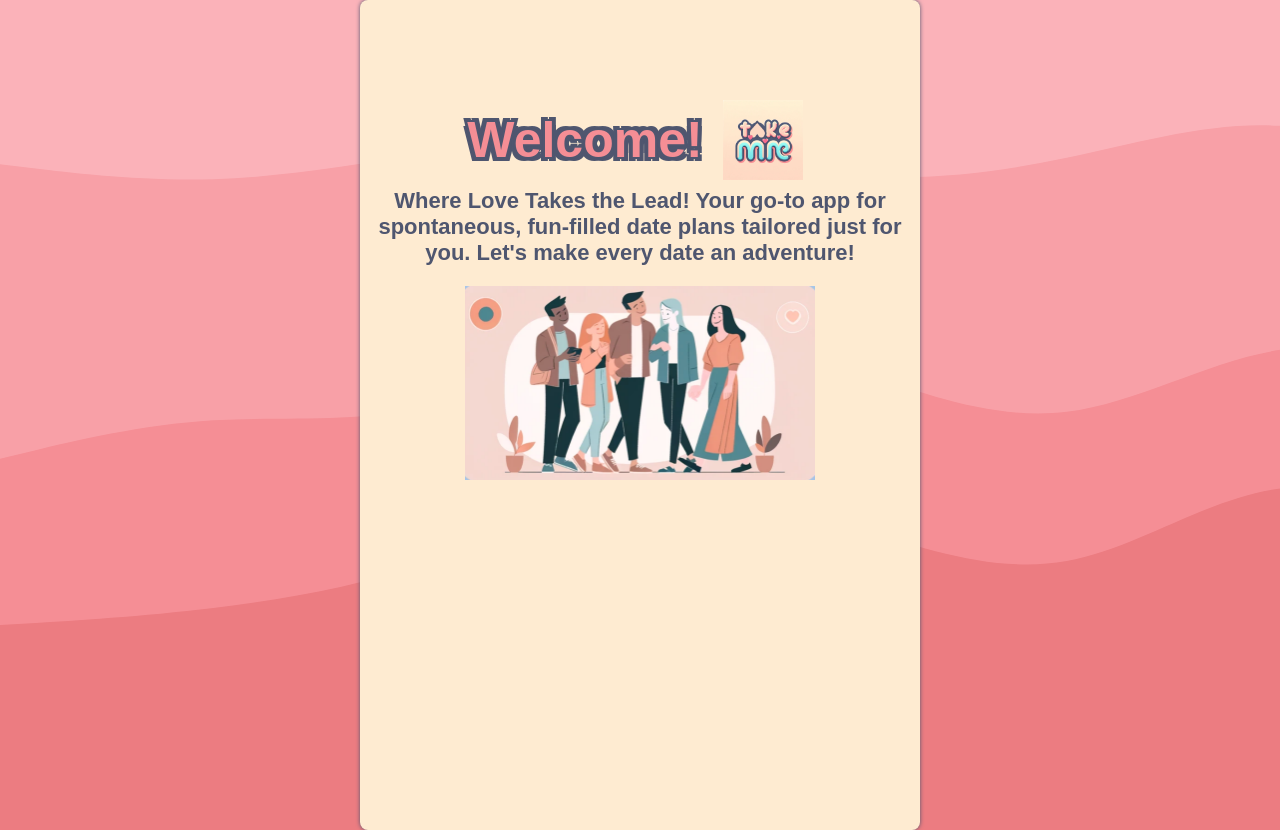
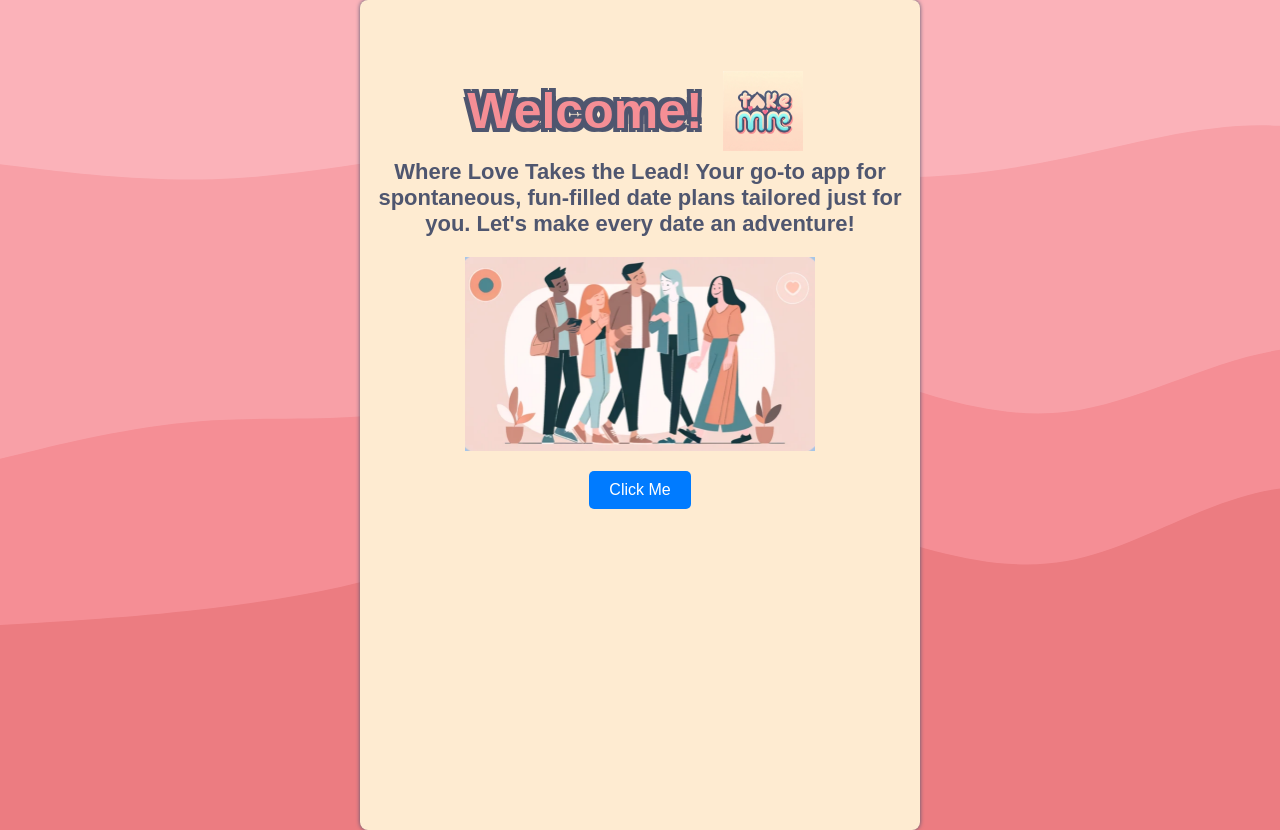
Before and after one commit to syedomair0/ByteMe-Hackathon, a React (Create React App) app in the folder byte-me/: page / in a window 1280 px wide. Built offline with nearby package versions, Linux system fonts and the light colour scheme.

Commit message:
welcome page updates

```diff
--- a/byte-me/src/components/Home.js
+++ b/byte-me/src/components/Home.js
@@ -1,17 +1,18 @@
-import React, {useState} from 'react'
-import { useNavigate } from 'react-router-dom'
-import background from '../assets/waves.svg'
+import React, { useState } from 'react';
+import { useNavigate } from 'react-router-dom';
+import background from '../assets/waves.svg';
 import people from '../assets/people.png';
 import logo from '../assets/logo.jpeg';
 import Heart from "react-animated-heart";
 
 const Home = (props) => {
-  const { loggedIn, email } = props
-  const navigate = useNavigate()
+  const { loggedIn, email } = props;
+  const navigate = useNavigate();
 
   const onButtonClick = () => {
-    // You'll update this function later
-  }
+    navigate('/login');
+  };
+
   const [isClick, setClick] = useState(false);
 
   return (
@@ -27,6 +28,7 @@ const Home = (props) => {
           <div>Where Love Takes the Lead! Your go-to app for spontaneous, fun-filled date plans tailored just for you. Let's make every date an adventure!</div>
         </div>
         <img src={people} alt="People" style={{ width: '350px', height: 'auto', marginTop: '20px' }} />
+        <button onClick={onButtonClick} style={{ marginTop: '20px' }}>Click Me</button>
       </div>
       <div className="heart" style={{ textAlign: 'center', marginTop: '20px' }}>
         <Heart isClick={isClick} onClick={() => setClick(!isClick)} style={{ height: '60px', width: '400px', fontSize: 'large'}} />
@@ -35,4 +37,4 @@ const Home = (props) => {
   );
 }
 
-export default Home
+export default Home;
```
